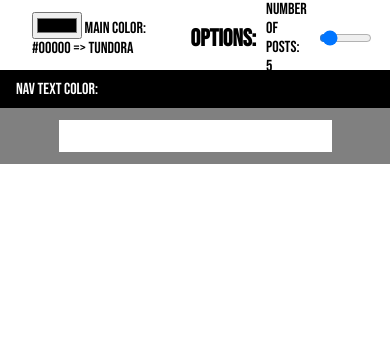
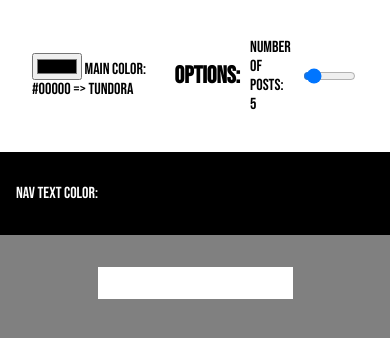
Before and after one commit to Samcraig77/color-picker-scrimba, a plain HTML site: page index.html in a window 390 px wide. Drawn offline with Linux system fonts and the light colour scheme; no server answers.

Commit message:
Cleaned and played with the min heights.
todo: check on mobile devices

```diff
--- a/styles.css
+++ b/styles.css
@@ -1,11 +1,5 @@
-:root {
-    --dam: #111;
-
-}
-
 *, *::after, *::before {
     box-sizing: border-box;
-    /* border: 1px solid rgb(166, 42, 42);  */
 }
 
 body {
@@ -13,8 +7,8 @@ body {
     flex-direction: column;
     font-family: 'Bebas Neue', sans-serif;
     margin: 0;
-    height: 100vh;
-    min-height: none;
+    max-height: max-content;
+    min-height: fit-content;
 }
 
 .right-aligned {
@@ -25,16 +19,11 @@ body {
 
 .nav {
     display: flex;
-    min-height: 60px;
+    min-height: 18dvh;
     align-items: center;
-    margin: 0 1em;
-
-    .color-input-div {
-        margin: 0 1em;
-    }
+    margin: 0 2em;
 
     .options-div {
-
         align-items: center;
     }
 
@@ -46,7 +35,7 @@ body {
 .virtual-body {
     display: flex;
     flex-direction: column;
-    height: 100%;
+    min-height: 74.4dvh;
 
     .virtual-nav {
         display: flex;
@@ -59,29 +48,49 @@ body {
 
     .virtual-main {
         background-color: grey;
-        min-height: fit-content;
+        min-height: inherit;
+        max-height: fit-content;
     }
 
     .virtual-content {
         background-color: white;
         display: flex;
-        margin: 3% 15%;
+        margin: 2em auto;
+        min-width: 50%;
+        max-width: fit-content;
+        justify-content: center;
 
         .virtual-text{
             color: black;
             margin: 1em;
 
             .placeholder-post {
+                display: flex;
+                flex-direction: column;
                 padding: 10px;
 
                 &:hover {
                 border-radius: 10px;
                 box-shadow: 2px 2px 10px black;
                 }
+
+                .post-info {
+                    display: flex;
+                    width: 100%;
+
+                    .likes {
+                        margin-left: 0;
+                    }
+                }
             }
 
-            hr {
+            .article-borderline {
+                width: 100%;
                 border: 2px black solid;
+
+                &:last-of-type {
+                display: none;
+                }
             }
         }
     }
```
